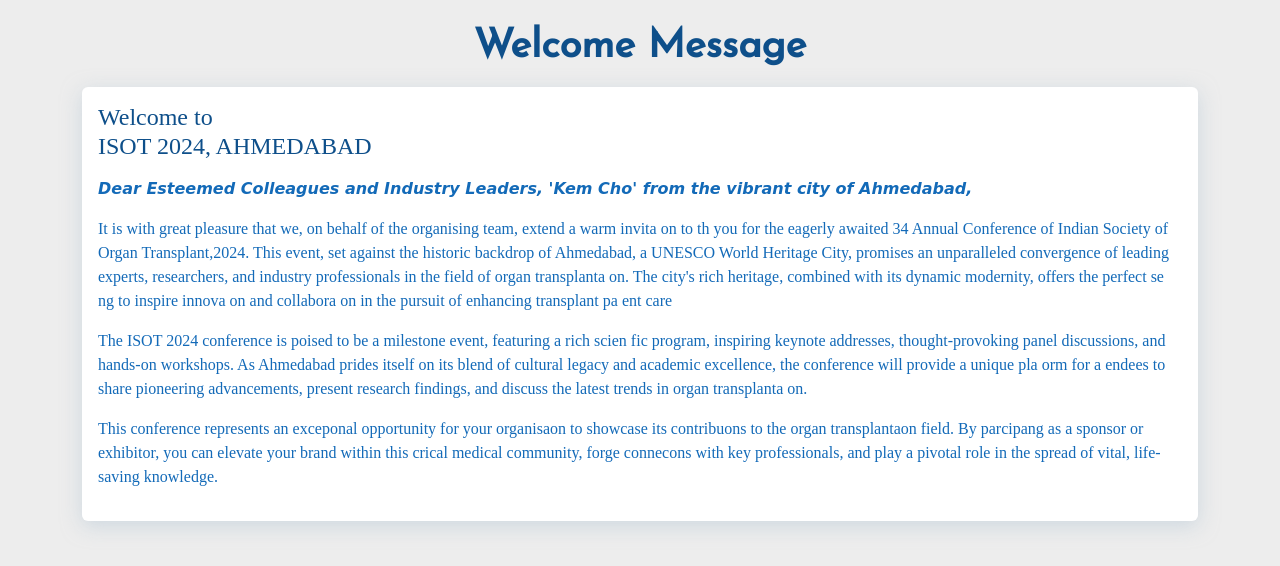
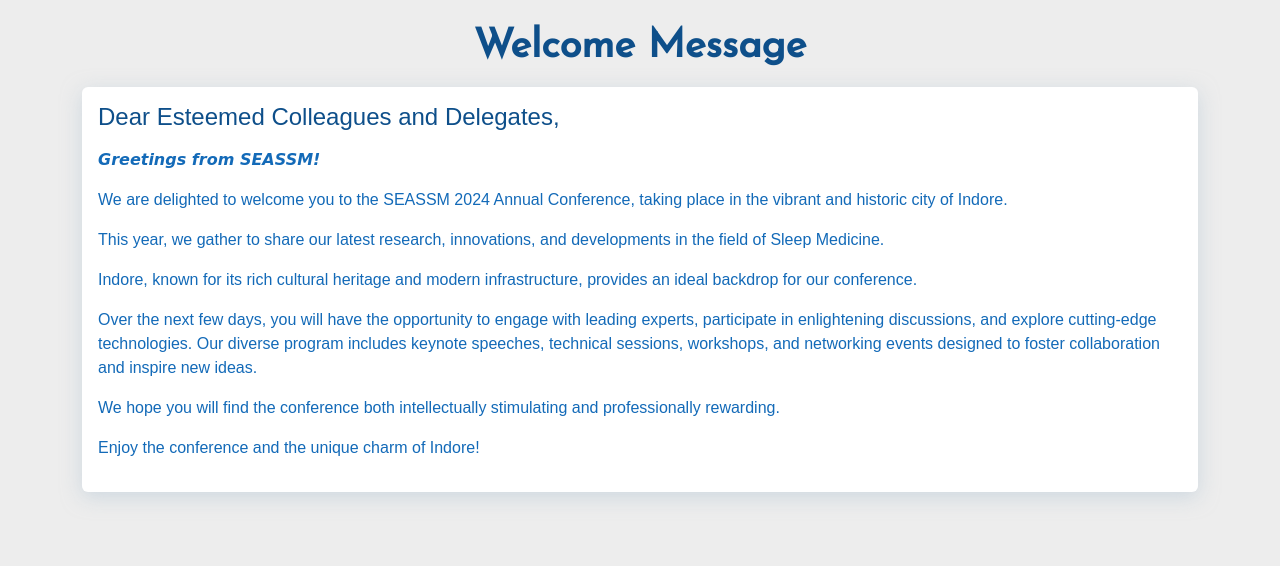
Before and after one commit to Maharshi-Pithava-Ordex/SEAASM24, a PHP site: page /aboutus.php in a window 1280 px wide. Shown: the part 469-1035 px from the top of the page. Run offline with PHP 8.4, Linux system fonts and the light colour scheme.

Commit message:
update welcome message

```diff
--- a/aboutus.php
+++ b/aboutus.php
@@ -36,36 +36,31 @@
             <div class="col-12">
                 <h1 class="text-center fw-bold bluetext mb-3 headingtext">Welcome Message</h1>
                 <div class="col-12 card p-3 border-0 customshadow customcard">
-                    <h4 class="mb-3 bluetext">Welcome to<br>
-                        ISOT 2024, AHMEDABAD</h4>
+                    <h4 class="mb-3 bluetext">Dear Esteemed Colleagues and Delegates,</h4>
                     <div class="welcomeMsg">
-                        <p class="lightbluetext cursivetext">Dear Esteemed Colleagues and Industry Leaders, 'Kem Cho'
-                            from
-                            the vibrant
-                            city of Ahmedabad,</p>
-                        <p class="lightbluetext">It is with great pleasure that we, on behalf of the
-                            organising team, extend a warm invita on to
-                            th
-                            you for the eagerly awaited 34 Annual Conference of Indian Society of Organ Transplant,2024.
-                            This event, set against the historic backdrop of Ahmedabad, a UNESCO World Heritage City,
-                            promises an unparalleled convergence of leading experts, researchers, and industry
-                            professionals in the field of organ transplanta on. The city's rich heritage, combined with
-                            its
-                            dynamic modernity, offers the perfect se ng to inspire innova on and collabora on in the
-                            pursuit of enhancing transplant pa ent care
+                        <p class="lightbluetext cursivetext">Greetings from SEASSM!</p>
+                        <p class="lightbluetext">We are delighted to welcome you to the SEASSM 2024 Annual Conference,
+                            taking place in the vibrant and historic city of Indore.</p>
+                        <p class="lightbluetext">This year, we gather to share our latest research, innovations, and
+                            developments
+                            in the field of Sleep Medicine.
                         </p>
-                        <p class="lightbluetext">The ISOT 2024 conference is poised to be a milestone
-                            event,
-                            featuring a rich scien fic program,
-                            inspiring keynote addresses, thought-provoking panel discussions, and hands-on workshops.
-                            As Ahmedabad prides itself on its blend of cultural legacy and academic excellence, the
-                            conference will provide a unique pla orm for a endees to share pioneering advancements,
-                            present research findings, and discuss the latest trends in organ transplanta on.</p>
-                        <p class="lightbluetext">This conference represents an exceponal opportunity for your
-                            organisaon to showcase its
-                            contribuons to the organ transplantaon field. By parcipang as a sponsor or exhibitor, you
-                            can elevate your brand within this crical medical community, forge connecons with key
-                            professionals, and play a pivotal role in the spread of vital, life-saving knowledge.</p>
+                        <p class="lightbluetext">Indore, known for its rich cultural heritage and modern infrastructure,
+                            provides
+                            an ideal backdrop for our conference.</p>
+                        <p class="lightbluetext">
+                            Over the next few days, you will have the opportunity to engage with leading
+                            experts, participate in enlightening discussions, and explore cutting-edge
+                            technologies. Our diverse program includes keynote speeches, technical
+                            sessions, workshops, and networking events designed to foster collaboration
+                            and inspire new ideas.
+                        </p>
+                        <p class="lightbluetext">
+                            We hope you will find the conference both intellectually stimulating and
+                            professionally rewarding.
+                        </p>
+                        <p class="lightbluetext">Enjoy the conference and the unique charm of Indore!
+                        </p>
                         <!-- <h5 class="bluetext mt-3">Warm regards,<br>
                             The Organizing Committee</h5>
                         <div class="row">
--- a/scss/style.css
+++ b/scss/style.css
@@ -39,7 +39,7 @@
 
 body {
   background-color: #ededed;
-  font-family: "Times New Roman", Times, serif;
+  font-family: sans-serif;
 }
 
 .bluetext {
--- a/scss/style.scss
+++ b/scss/style.scss
@@ -38,7 +38,7 @@
 
 body {
     background-color: $bg;
-    font-family: 'Times New Roman', Times, serif;
+    font-family: sans-serif;
 }
 
 .bluetext {
```
Also changed, not shown: index.php (+13 -26 lines), 1 other file.
